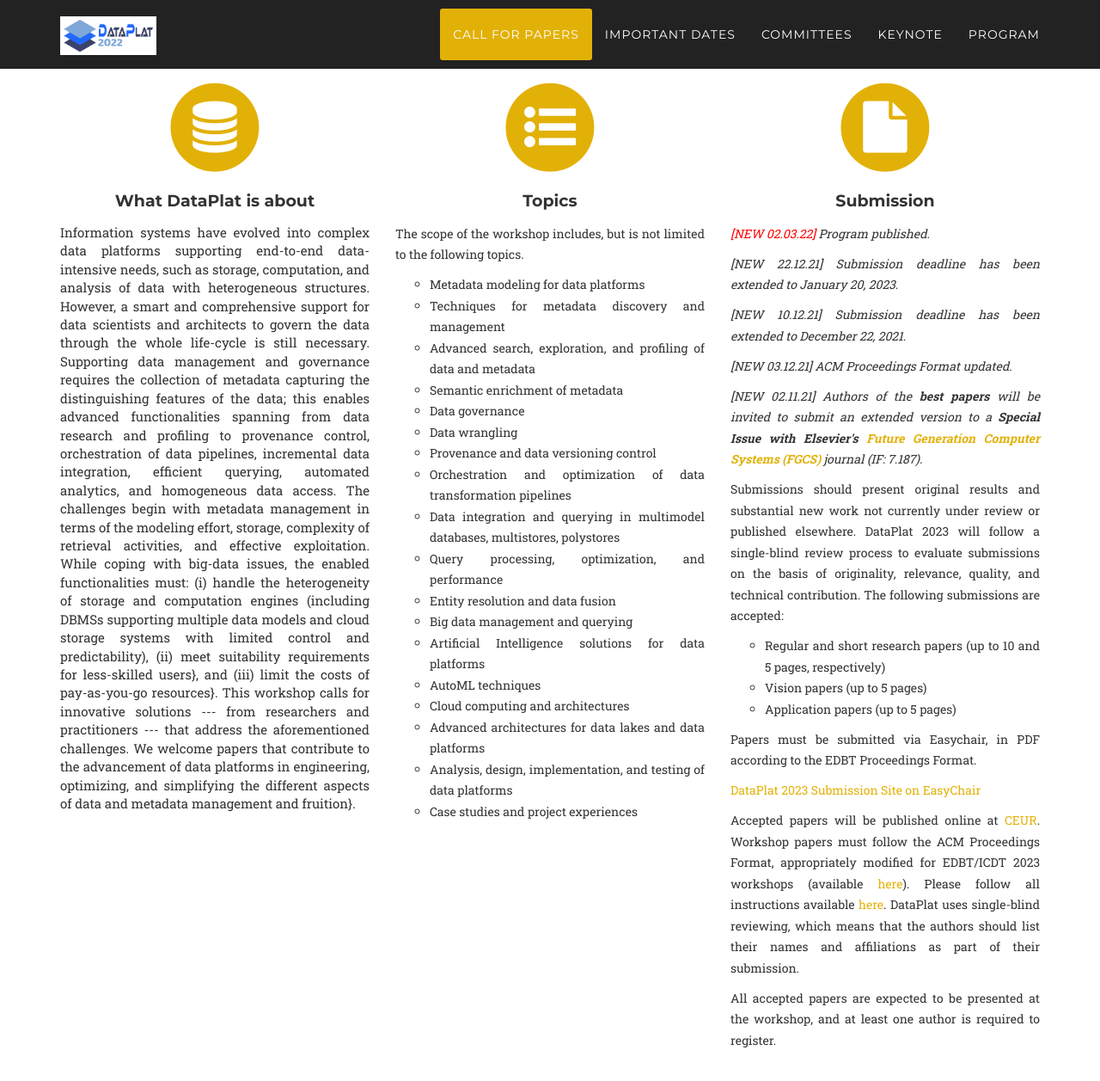
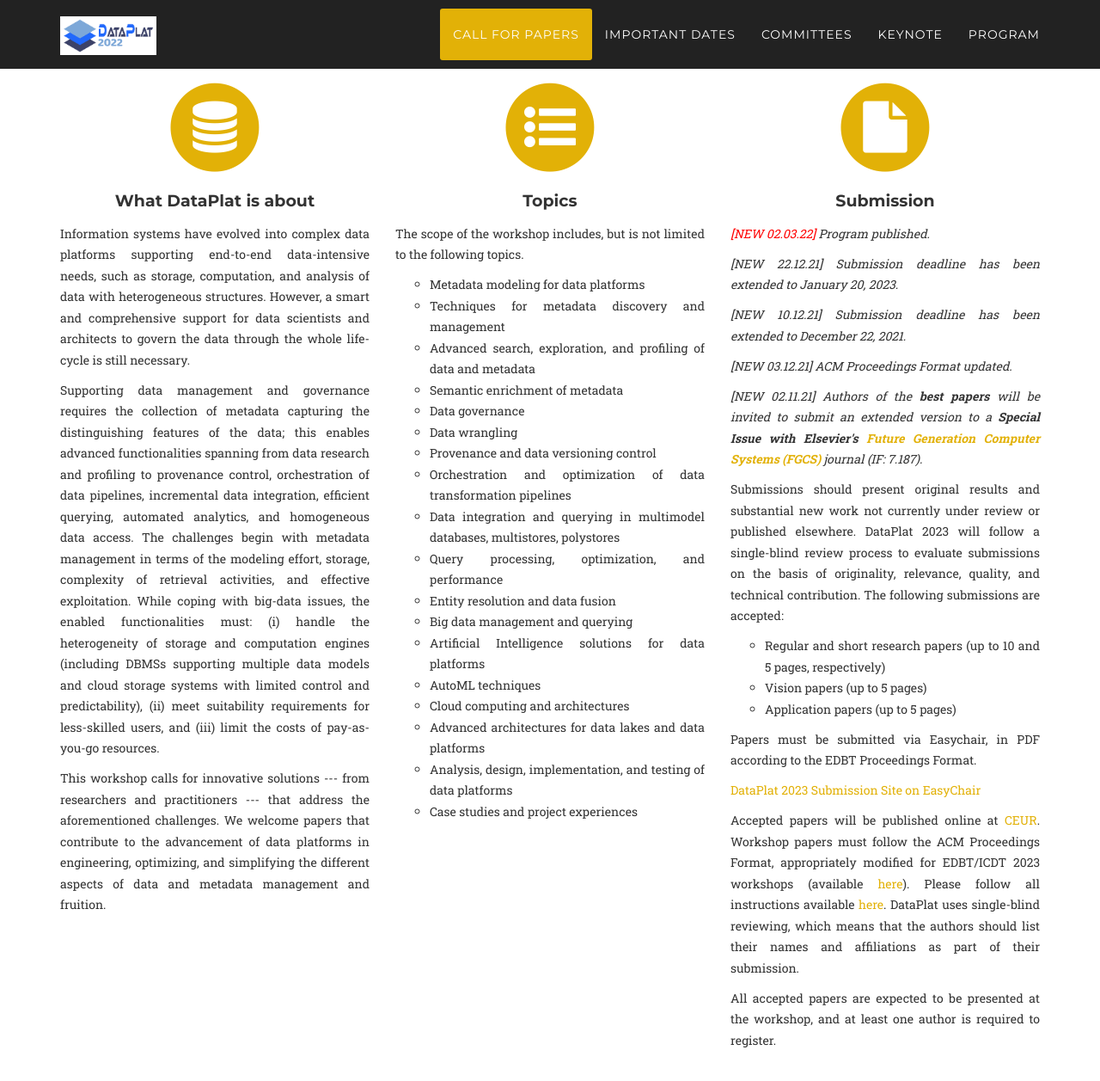
Before and after one commit to big-unibo/dataplat2024, a Jekyll site: the page built from index.html, in a window 1280 px wide and 1400 px high, scrolled down 1066 px. Shown: the top 1257 px of the window at 86% size. Built offline with Jekyll 4.4.1, drawn with Linux system fonts in a browser that asks for light colours; some web fonts are replaced.

Commit message:
fix typos

```diff
--- a/_includes/cfp.html
+++ b/_includes/cfp.html
@@ -9,15 +9,15 @@
                 </span>
                 <h4 class="service-heading">What DataPlat is about</h4>
                 <div class="cfp">
-                    Information systems have evolved into complex data platforms supporting end-to-end data-intensive needs, such as storage, computation, and analysis of data with heterogeneous structures.
-                    However, a smart and comprehensive support for data scientists and architects to govern the data through the whole life-cycle is still necessary.
+                    <p>Information systems have evolved into complex data platforms supporting end-to-end data-intensive needs, such as storage, computation, and analysis of data with heterogeneous structures.
+                    However, a smart and comprehensive support for data scientists and architects to govern the data through the whole life-cycle is still necessary.</p>
 
-                    Supporting data management and governance requires the collection of metadata capturing the distinguishing features of the data; this enables advanced functionalities spanning from data research and profiling to provenance control, orchestration of data pipelines, incremental data integration, efficient querying, automated analytics, and homogeneous data access.
+                    <p>Supporting data management and governance requires the collection of metadata capturing the distinguishing features of the data; this enables advanced functionalities spanning from data research and profiling to provenance control, orchestration of data pipelines, incremental data integration, efficient querying, automated analytics, and homogeneous data access.
                     The challenges begin with metadata management in terms of the modeling effort, storage, complexity of retrieval activities, and effective exploitation.
-                    While coping with big-data issues, the enabled functionalities must: (i) handle the heterogeneity of storage and computation engines (including DBMSs supporting multiple data models and cloud storage systems with limited control and predictability), (ii) meet suitability requirements for less-skilled users}, and (iii) limit the costs of pay-as-you-go resources}.
+                    While coping with big-data issues, the enabled functionalities must: (i) handle the heterogeneity of storage and computation engines (including DBMSs supporting multiple data models and cloud storage systems with limited control and predictability), (ii) meet suitability requirements for less-skilled users, and (iii) limit the costs of pay-as-you-go resources.</p>
 
-                    This workshop calls for innovative solutions --- from researchers and practitioners --- that address the aforementioned challenges.
-                    We welcome papers that contribute to the advancement of data platforms in engineering, optimizing, and simplifying the different aspects of data and metadata management and fruition}.
+                    <p>This workshop calls for innovative solutions --- from researchers and practitioners --- that address the aforementioned challenges.
+                    We welcome papers that contribute to the advancement of data platforms in engineering, optimizing, and simplifying the different aspects of data and metadata management and fruition.</p>
                 </div>
             </div>
             <div class="col-md-4">
```
